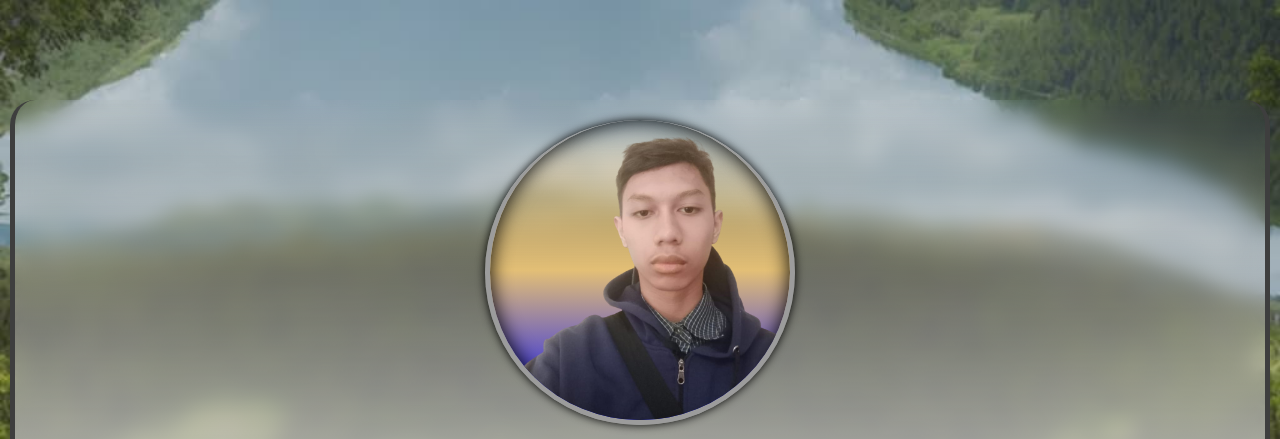
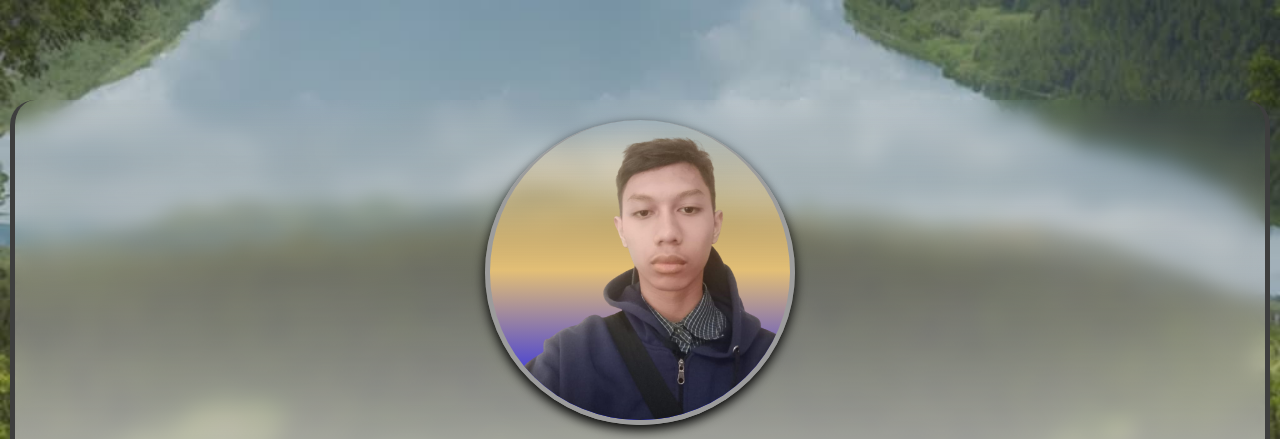
Before and after one commit to Ismail4537/itw2023_project1_233040070, a plain HTML site: page index.html in a window 1280 px wide. Shown: the top 439 px of the page. Drawn offline with nearby package versions, Linux system fonts and the light colour scheme.

Commit message:
boxshadow

```diff
--- a/css/style.css
+++ b/css/style.css
@@ -17,7 +17,7 @@ body {
   margin: 20px;
   width: 300px;
   border: 5px solid rgb(156, 156, 156);
-  box-shadow: 0 0 10px, inset 0 0 20px;
+  box-shadow: 0 5px 12px;
   border-top: 0;
   border-radius: 100%;
   transition: 0.5s;
```
